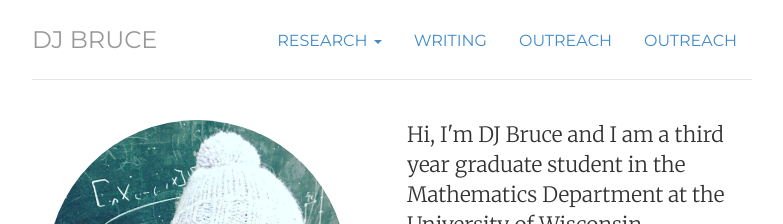
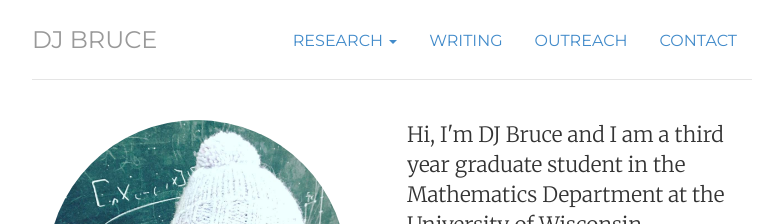
Before and after one commit to julietteBruce/old-homepage, a Jekyll site: the page built from index.html, in a window 1280 px wide. Shown: the top 224 px of the page, without its empty margins (248-1031 px from the left). Built offline with Jekyll 4.4.1, drawn with Linux system fonts in a browser that asks for light colours.

Commit message:
Continuing to create navbar

```diff
--- a/_includes/header.html
+++ b/_includes/header.html
@@ -8,12 +8,13 @@
     <ul class="dropdown-menu">
       <li class="{{ page.publications }}"><a href="/publications" title="Publications">Publications</a></li>
       <li class="{{ page.presentations }}"><a href="/presenations" title="Presentations">Presentations</a></li>
+      <li class="{{ page.code }}"><a href="/code" title="Code">Code</a></li>
       <li class="{{ page.travel }}"><a href="/travel" title="Travel">Travel</a></li>
     </ul>
   	</li>
 		<li class="{{ page.notes }}"><a href="/writing" title="Writing">Writing</a></li>
 		<li class="{{ page.outreach }}"><a href="/outreach" title="Outreach">Outreach</a></li>
-		<li class="{{ page.contact }}"><a href="/contact" title="Contact">Outreach</a></li>
+		<li class="{{ page.contact }}"><a href="/contact" title="Contact">Contact</a></li>
 	</ul>
 	<h3 class="text-muted"><a href="/">DJ Bruce</a></h3>
 </div> <!-- /header -->
```
